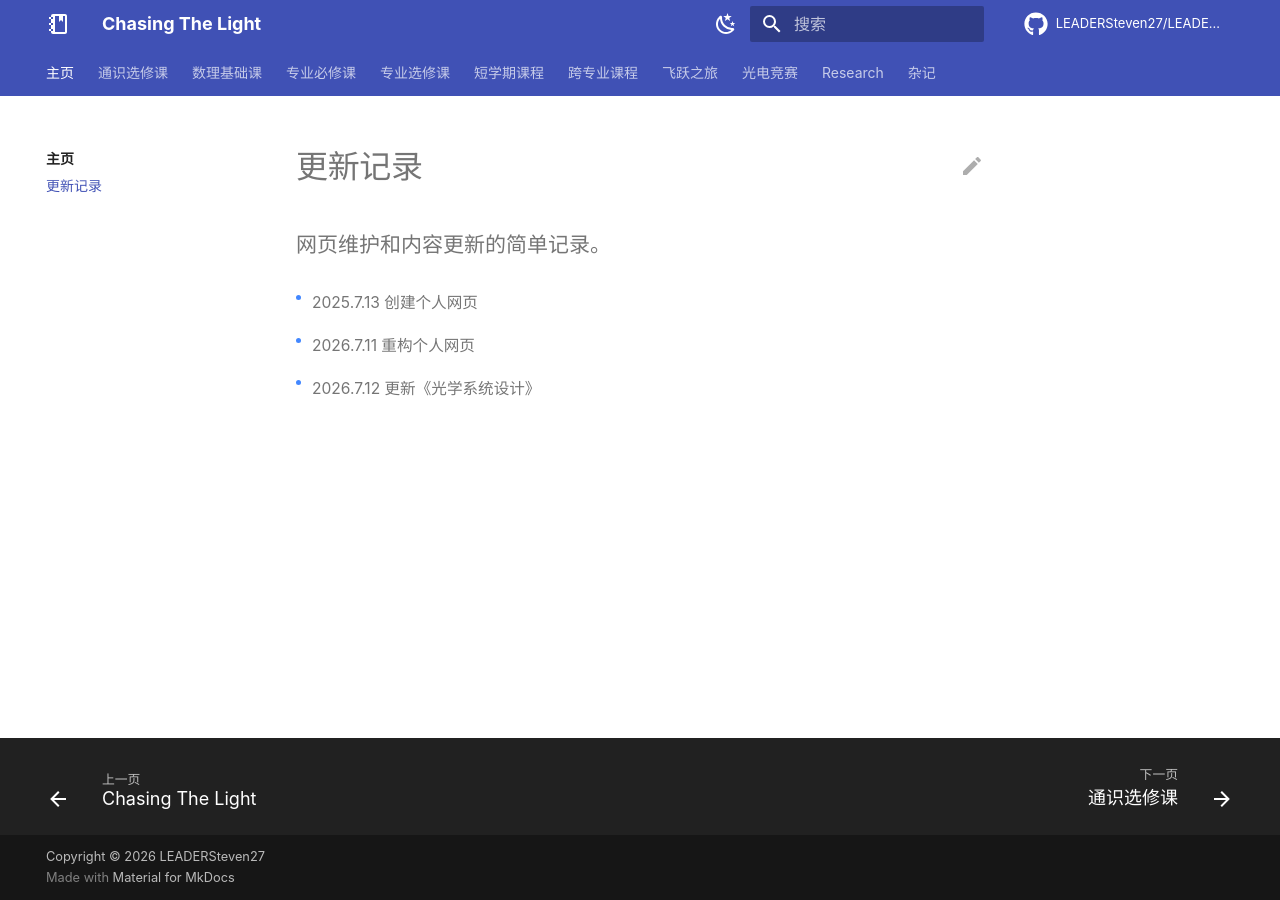
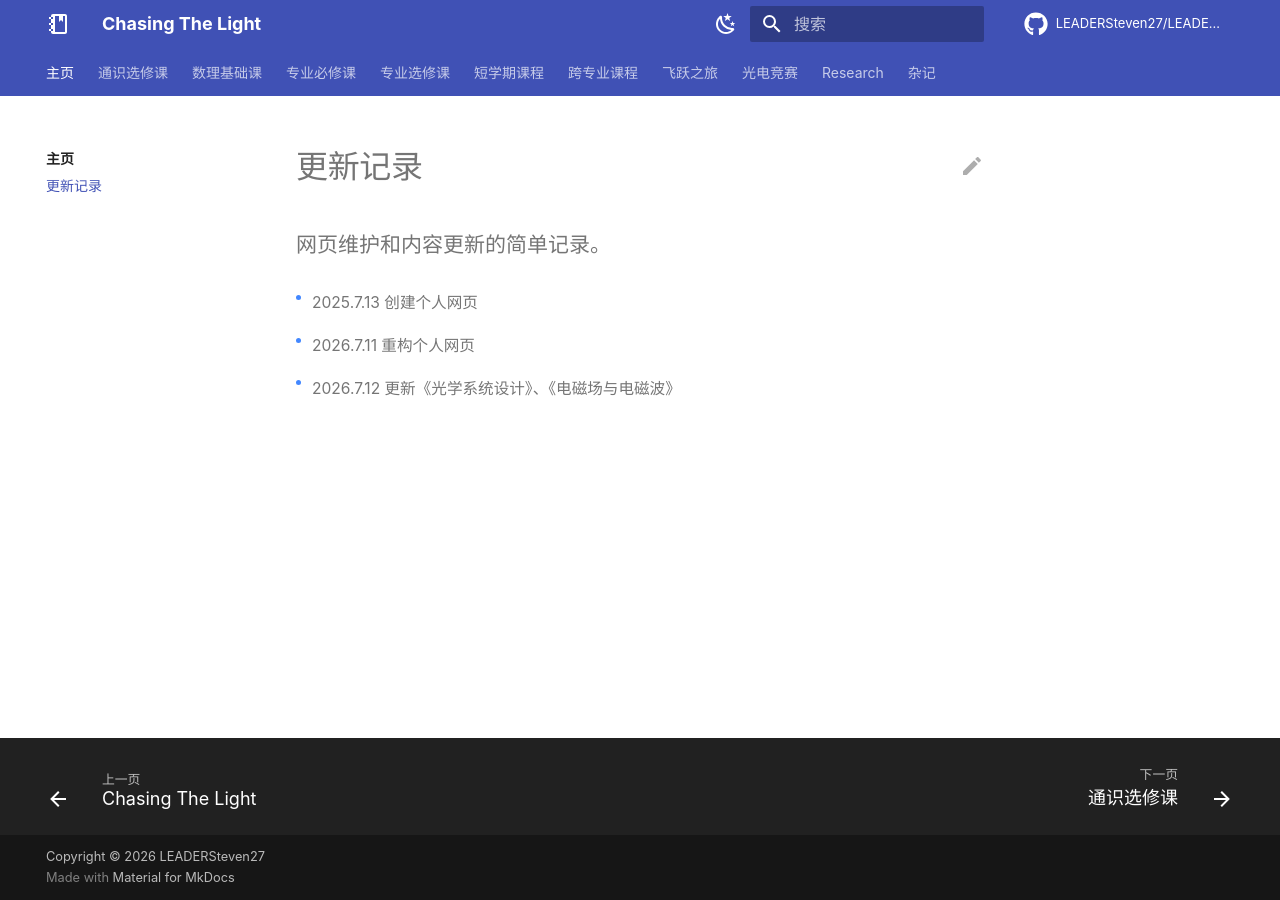
Before and after one commit to LEADERSteven27/LEADERSteven27.github.io, an MkDocs documentation site: the page built from docs/updates/index.md, in a window 1280 px wide. Built offline with MkDocs 1.6.1 and Material for MkDocs 9.7.7, drawn with Linux system fonts in a browser that asks for light colours; comment, search, counter and statistics services are not loaded.

```diff
--- a/docs/updates/index.md
+++ b/docs/updates/index.md
@@ -5,5 +5,5 @@
 <div class="principle-list">
   <div class="principle-item"><span class="card-desc principle-text">2025.7.13 创建个人网页</span></div>
   <div class="principle-item"><span class="card-desc principle-text">2026.7.11 重构个人网页</span></div>
-  <div class="principle-item"><span class="card-desc principle-text">2026.7.12 更新《光学系统设计》</span></div>
+  <div class="principle-item"><span class="card-desc principle-text">2026.7.12 更新《光学系统设计》、《电磁场与电磁波》</span></div>
 </div>
```
